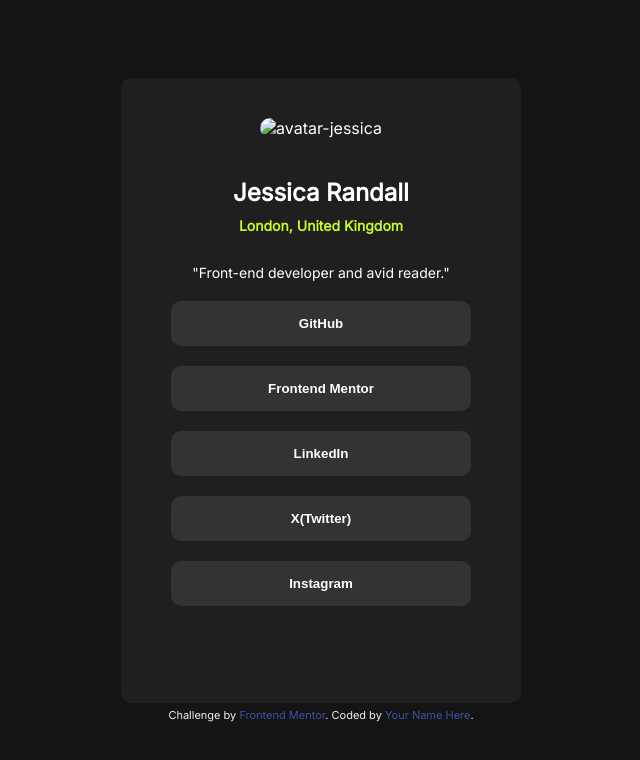
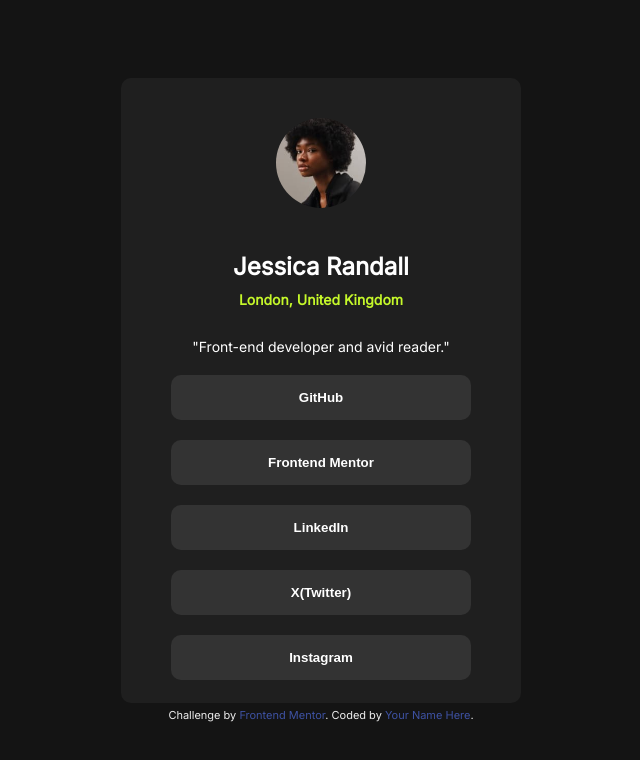
Before and after one commit to Iosalom/frontendmentor-social-links-profile, a plain HTML site: page index.html in a window 1280 px wide. Shown: the whole page, without its empty margins (319-959 px from the left). Drawn offline with Linux system fonts and the light colour scheme; the site is published under a folder, as on GitHub Pages, so addresses that start at the root find nothing.

Commit message:
Update index.html

```diff
--- a/index.html
+++ b/index.html
@@ -14,7 +14,7 @@
   <body>
     <main>
       <div>
-        <img src="/social-links-profile-main/assets/images/avatar-jessica.png" alt="avatar-jessica" />
+        <img src="social-links-profile-main/assets/images/avatar-jessica.png" alt="avatar-jessica" />
         <h2>Jessica Randall</h2>
         <h4>London, United Kingdom</h4>
         <p>"Front-end developer and avid reader."</p>
```
